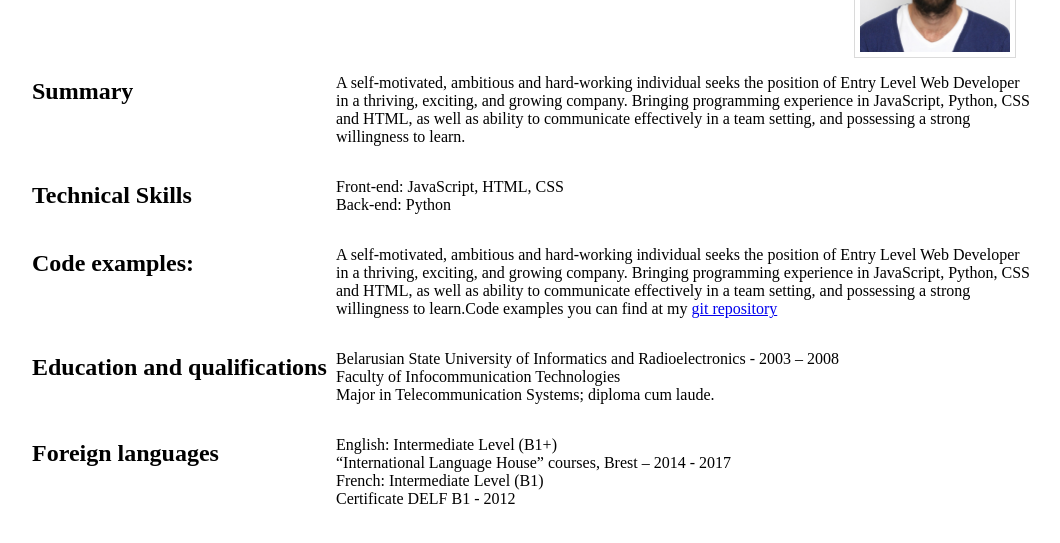
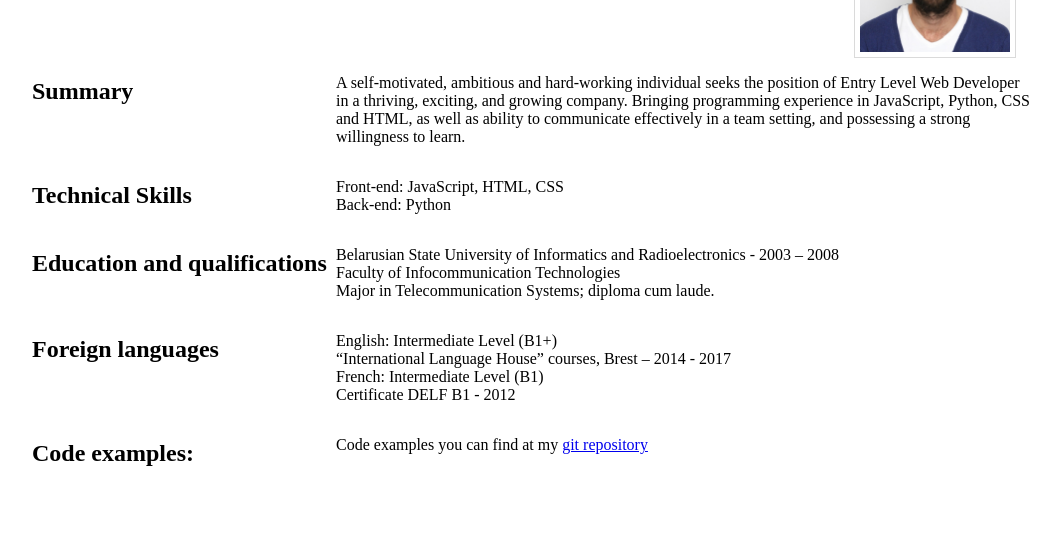
Before and after one commit to alexdejko/rsschool-codejam1-cv, a plain HTML site: page index.html in a window 1280 px wide. Shown: the part 155-698 px from the top of the page, without its empty margins (116-1176 px from the left). Drawn offline with Linux system fonts and the light colour scheme.

Commit message:
feat: add final info

```diff
--- a/index.html
+++ b/index.html
@@ -60,19 +60,6 @@
 
 				<div class='span1'>
 					<div class='cv-section-title'>
-					<h2>Code examples:</h2>
-					</div>
-				</div>
-
-				<div class='span2'>
-					<p>A self-motivated, ambitious and hard-working individual seeks the position of Entry Level Web Developer in a thriving, exciting, and growing company. Bringing programming experience in JavaScript, Python, CSS and HTML, as well as ability to communicate effectively in a team setting, and possessing a strong willingness to learn.Code examples you can find at my <a href="https://github.com/alexdejko">git repository</a></p>
-				</div>
-			</div>
-
-			<div class='cv-section'>
-
-				<div class='span1'>
-					<div class='cv-section-title'>
 					<h2>Education and qualifications</h2>
 					</div>
 				</div>
@@ -101,15 +88,19 @@
 				</div>
 			</div>
 
+			<div class='cv-section'>
 
+				<div class='span1'>
+					<div class='cv-section-title'>
+					<h2>Code examples:</h2>
+					</div>
+				</div>
 
+				<div class='span2'>
+					<p>Code examples you can find at my <a href="https://github.com/alexdejko">git repository</a></p>
+				</div>
+			</div>
+	</div>
 
-		</div>
-		<div id='footer'>
-
-		</div>
-
-	</div>
-	<div>
 </body>
 </html>
```
